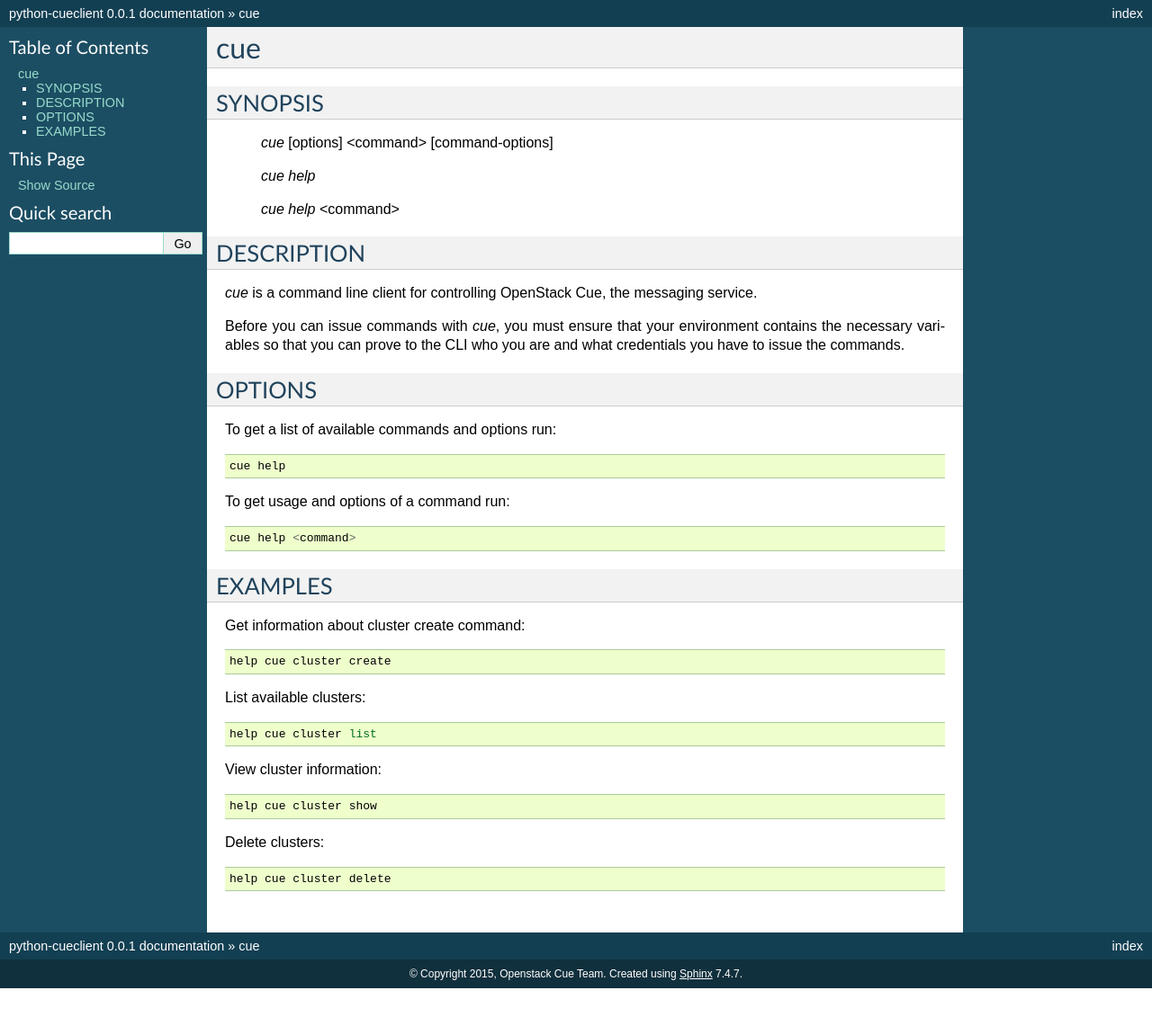
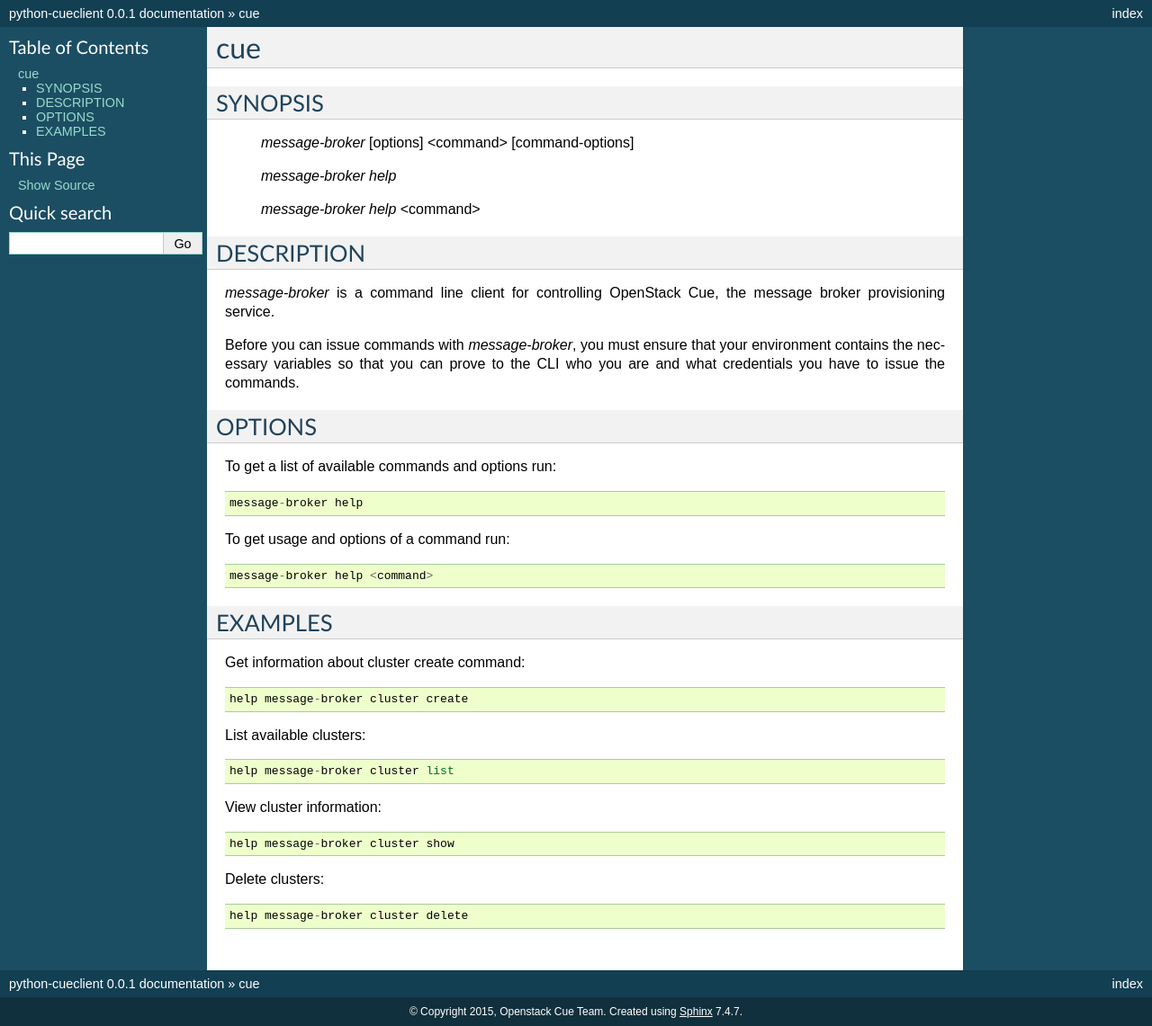
Before and after one commit to openstack-archive/python-cueclient, a Sphinx documentation site: the page built from doc/source/man/cue.rst, in a window 1280 px wide. Shown: the whole page at 90% size. Built offline with Sphinx 7.4.7, drawn with Linux system fonts in a browser that asks for light colours; before the commit the page ends 1099 px from its top, so only the background shows below that.

Commit message:
Rename cue command shell commands with message-broker
Change-Id: Iffa4b9822c65d55b14b4225af65df7e3ec5ab069

```diff
--- a/doc/source/man/cue.rst
+++ b/doc/source/man/cue.rst
@@ -6,19 +6,19 @@
 SYNOPSIS
 ========
 
-  `cue` [options] <command> [command-options]
+  `message-broker` [options] <command> [command-options]
 
-  `cue help`
+  `message-broker help`
 
-  `cue help` <command>
+  `message-broker help` <command>
 
 
 DESCRIPTION
 ===========
 
-`cue` is a command line client for controlling OpenStack Cue, the messaging service.
+`message-broker` is a command line client for controlling OpenStack Cue, the message broker provisioning service.
 
-Before you can issue commands with `cue`, you must ensure that your
+Before you can issue commands with `message-broker`, you must ensure that your
 environment contains the necessary variables so that you can prove to the CLI
 who you are and what credentials you have to issue the commands.
 
@@ -27,27 +27,27 @@
 
 To get a list of available commands and options run::
 
-    cue help
+    message-broker help
 
 To get usage and options of a command run::
 
-    cue help <command>
+    message-broker help <command>
 
 EXAMPLES
 ========
 
 Get information about cluster create command::
 
-    help cue cluster create
+    help message-broker cluster create
 
 List available clusters::
 
-    help cue cluster list
+    help message-broker cluster list
 
 View cluster information::
 
-    help cue cluster show
+    help message-broker cluster show
 
 Delete clusters::
 
-    help cue cluster delete
+    help message-broker cluster delete
```
Also changed, not shown: doc/source/command-line.rst (+11 -11 lines), setup.cfg (+7 -7 lines), 5 other files.
